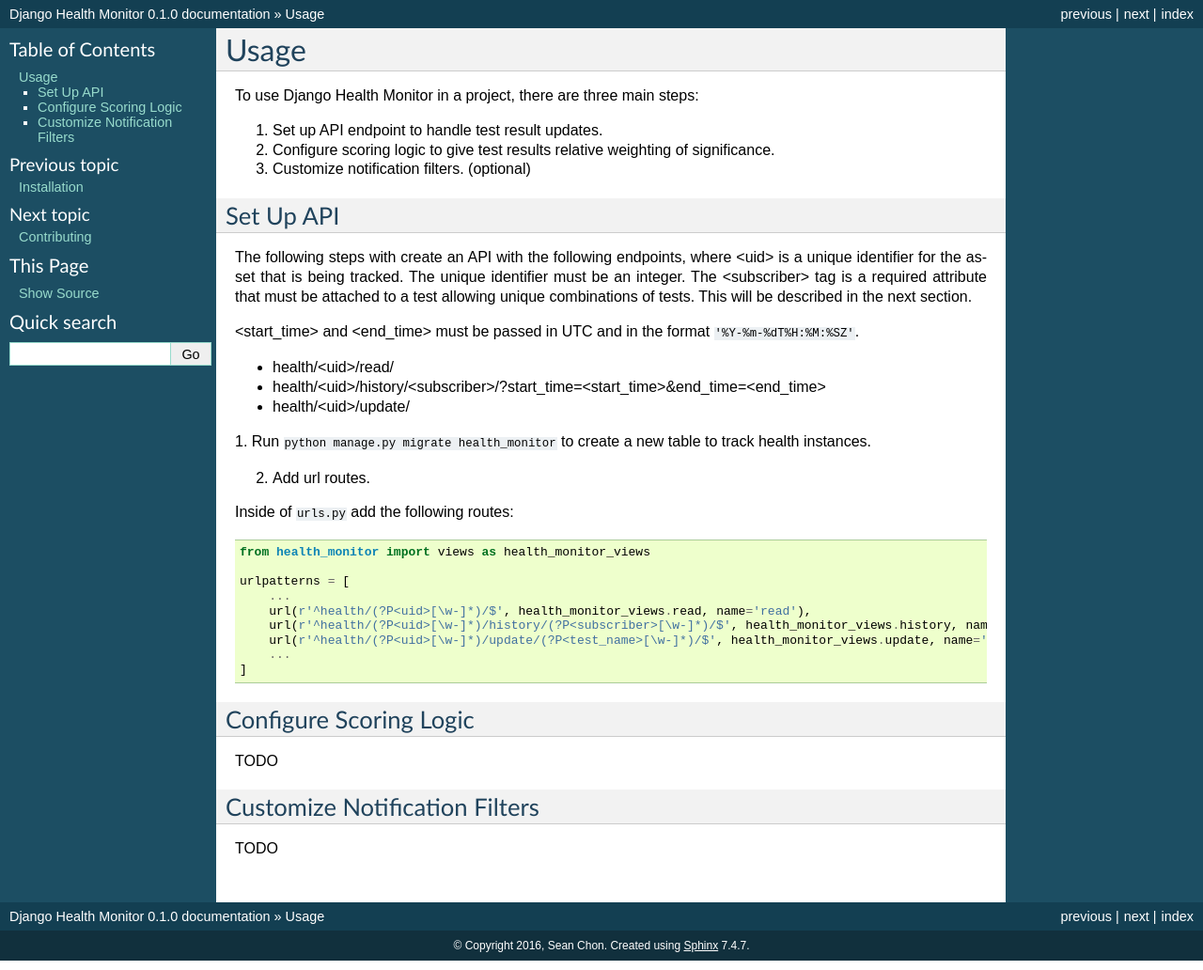
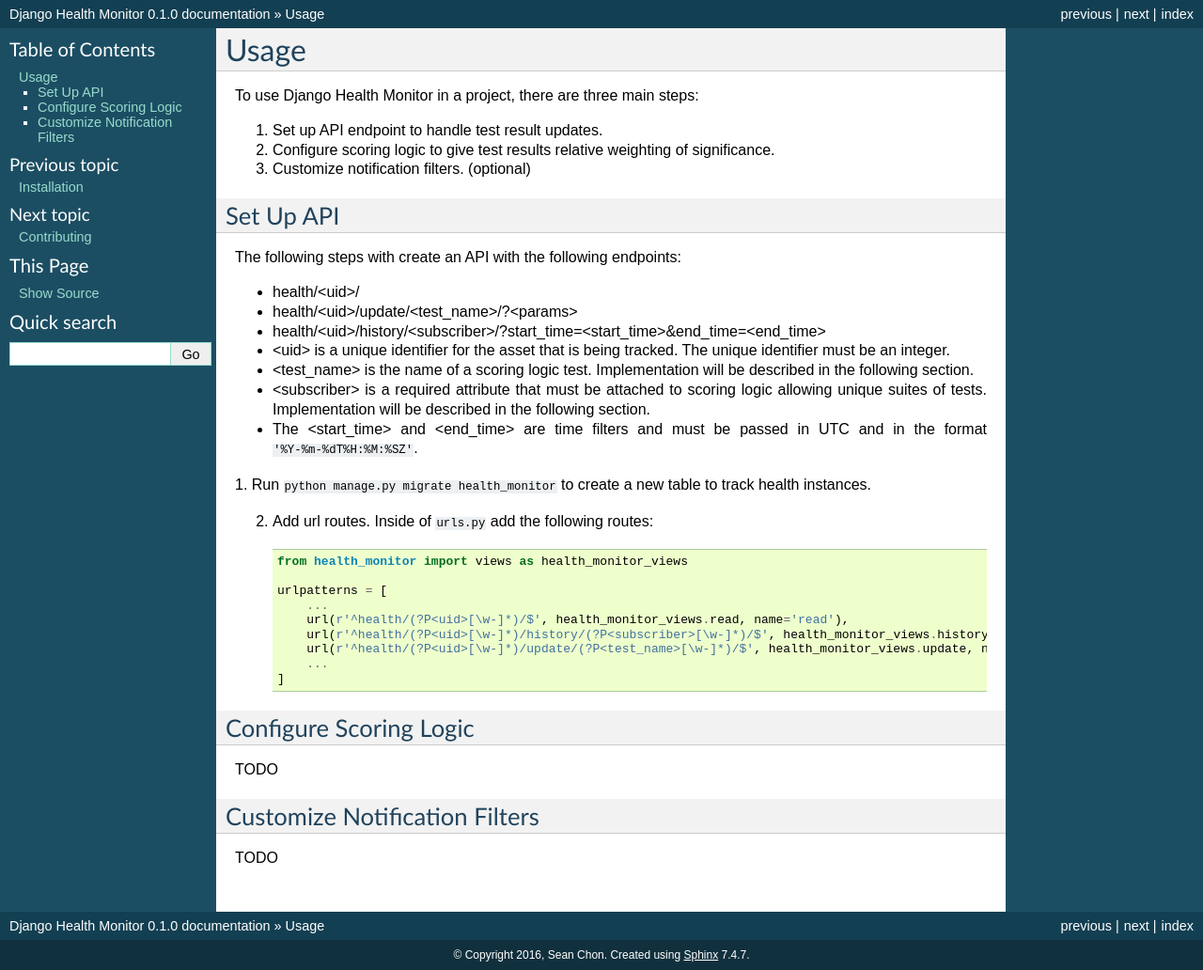
Before and after one commit to gracenote/django-health-monitor, a Sphinx documentation site: the page built from docs/usage.rst, in a window 1280 px wide. Shown: the whole page at 94% size. Built offline with Sphinx 7.4.7, drawn with Linux system fonts in a browser that asks for light colours.

Commit message:
Update docs.

```diff
--- a/docs/usage.rst
+++ b/docs/usage.rst
@@ -12,25 +12,22 @@ To use Django Health Monitor in a project, there are three main steps:
 Set Up API
 ----------
 
-The following steps with create an API with the following endpoints, where <uid>
-is a unique identifier for the asset that is being tracked. The unique identifier
-must be an integer. The <subscriber> tag is a required attribute that must be attached
-to a test allowing unique combinations of tests. This will be described in the next section.
+The following steps with create an API with the following endpoints:
 
-<start_time> and <end_time> must be passed in UTC and in the format
-``'%Y-%m-%dT%H:%M:%SZ'``.
+- health/<uid>/
+- health/<uid>/update/<test_name>/?<params>
+- health/<uid>/history/<subscriber>/?start_time=<start_time>&end_time=<end_time>
 
-- health/<uid>/read/
-- health/<uid>/history/<subscriber>/?start_time=<start_time>&end_time=<end_time>
-- health/<uid>/update/
+- <uid> is a unique identifier for the asset that is being tracked. The unique identifier must be an integer.
+- <test_name> is the name of a scoring logic test. Implementation will be described in the following section.
+- <subscriber> is a required attribute that must be attached to scoring logic allowing unique suites of tests. Implementation will be described in the following section.
+- The <start_time> and <end_time> are time filters and must be passed in UTC and in the format ``'%Y-%m-%dT%H:%M:%SZ'``.
 
 
 1. Run ``python manage.py migrate health_monitor`` to create a new table to track
 health instances.
 
-2. Add url routes.
-
-Inside of ``urls.py`` add the following routes::
+2. Add url routes. Inside of ``urls.py`` add the following routes::
 
     from health_monitor import views as health_monitor_views
 
```
